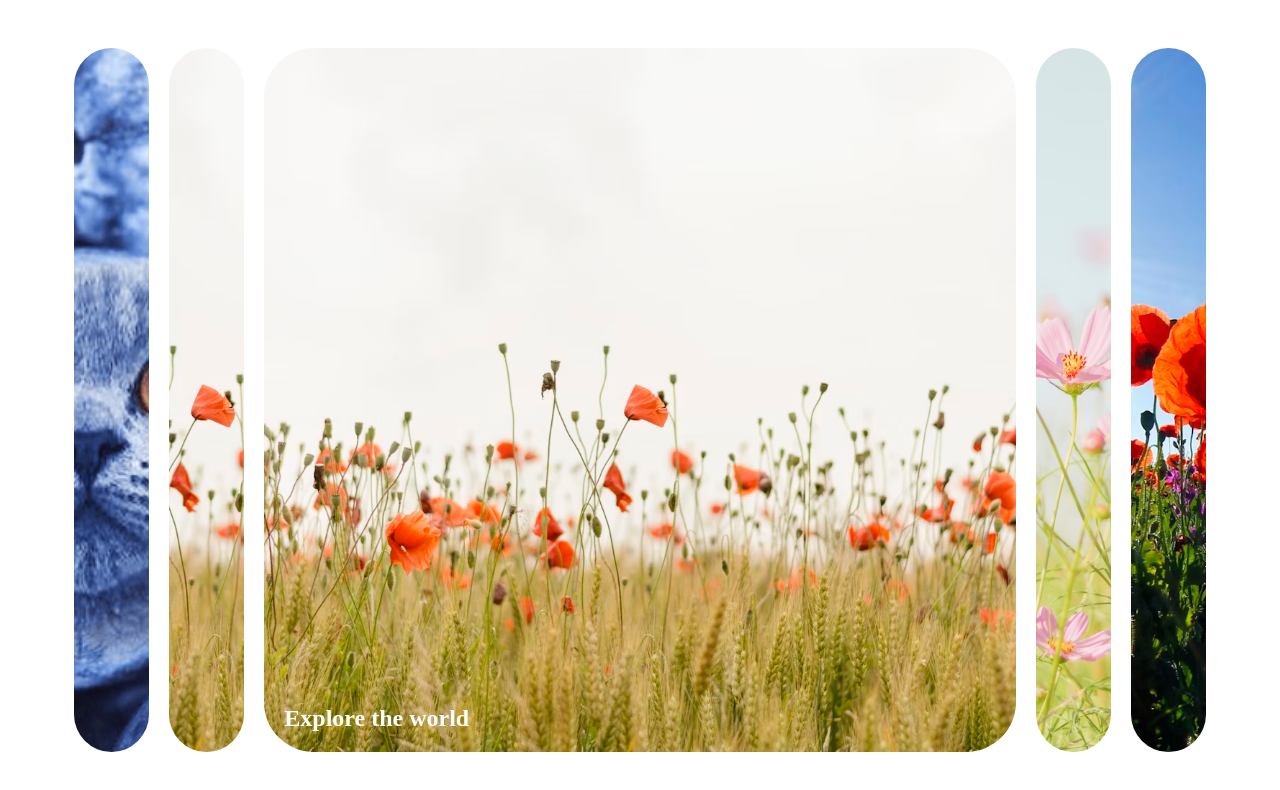
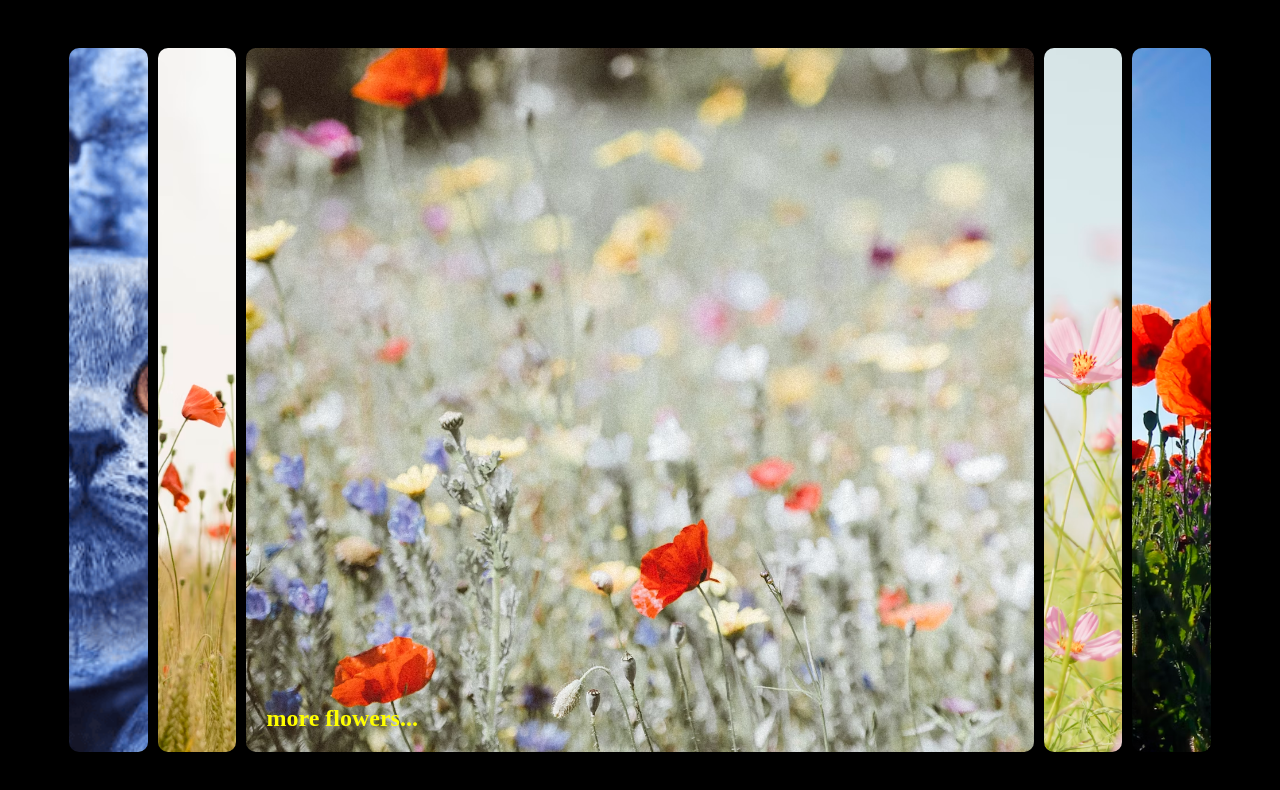
Before and after one commit to Fartemussy/Website2, a plain HTML site: page expanding.html in a window 1280 px wide. Drawn offline with Linux system fonts and the light colour scheme.

Commit message:
some text

```diff
--- a/css/expanding.css
+++ b/css/expanding.css
@@ -9,6 +9,7 @@ body {
     justify-content: center;
     align-items: center;
     margin: 0;
+    background-color: black;
 }
 
 .container {
@@ -21,12 +22,12 @@ body {
     background-position: center;
     background-repeat: no-repeat;
     height: 88vh;
-    margin: 10px;
-    border-radius: 50px;
+    margin: 5px;
+    border-radius: 10px;
     flex: 1;
     cursor: pointer;
     position: relative;
-    transition: all 1s ease-in;
+    transition: all 0.5s ease-in;
 }
 
 .panel h3 {
@@ -37,7 +38,7 @@ body {
     margin: 0;
     opacity: 0;
     transition: opacity .1s ease-in 0.6s;
-    color: white;
+    color: yellow;
 }
 
 .panel.active {
--- a/css/loading.css
+++ b/css/loading.css
@@ -26,6 +26,6 @@ body {
 }
 
 .loading-text {
-    font-size: 200px;
-    color: lavender;
+    font-size: 50px;
+    color: yellow;
 }
--- a/css/search.css
+++ b/css/search.css
@@ -4,11 +4,11 @@
 }
 
 body {
-    background-image: linear-gradient(45deg, #7d5fff, #000000);
-    display: flex; /* uses flexbox which responds to different screen sizes */
-    align-items: center; /* vertically center */
-    justify-content: center; /* horizontally center */
-    height: 100vh; /* setting body to height 100% */
+    background-color: pink;
+    display: flex;
+    align-items: center;
+    justify-content: center;
+    height: 100vh;
     margin: 0;
 }
 
@@ -22,23 +22,25 @@ body {
     width: 50px;
     font-size: 18px;
     padding: 15px;
-    border: 0;
-    background-color: #CCCCFF;
-    transition: width 1s ease;
+    border-radius: 10px;
+    border: 50;
+    background-color: white;
+    transition: width 0.5s ease;
 }
 
 
 .btn {
     background-color: white;
-    border: 0;
+    border: 50;
     font-size: 24px;
     height: 50px;
     width: 50px;
     cursor: pointer;
     position: absolute;
+    border-radius: 10px;
     top: 0;
     left: 0;
-    transition: transform 1s ease;
+    transition: transform 0.5s ease;
 
 }
 
--- a/expanding.html
+++ b/expanding.html
@@ -14,19 +14,19 @@
         </div>
 
         <div class="panel" style="background-image: url('images/flowers.avif')">
-                <h3>On Edge</h3>
+                <h3>some flowers</h3>
         </div>
 
-        <div class="panel active" style="background-image: url('images/flowers.avif')">
-            <h3>Explore the world</h3>
+        <div class="panel active" style="background-image: url('images/flowers2.avif')">
+            <h3>more flowers...</h3>
         </div>
 
         <div class="panel" style="background-image: url('images/flowers3.avif')">
-            <h3>Golden Fields</h3>
+            <h3>even MORE flowers</h3>
         </div>
 
         <div class="panel" style="background-image: url('images/red.avif')">
-            <h3>Curtain of Branches</h3>
+            <h3>the flowers from Blue Velvet</h3>
         </div>
 
     </div>
```
